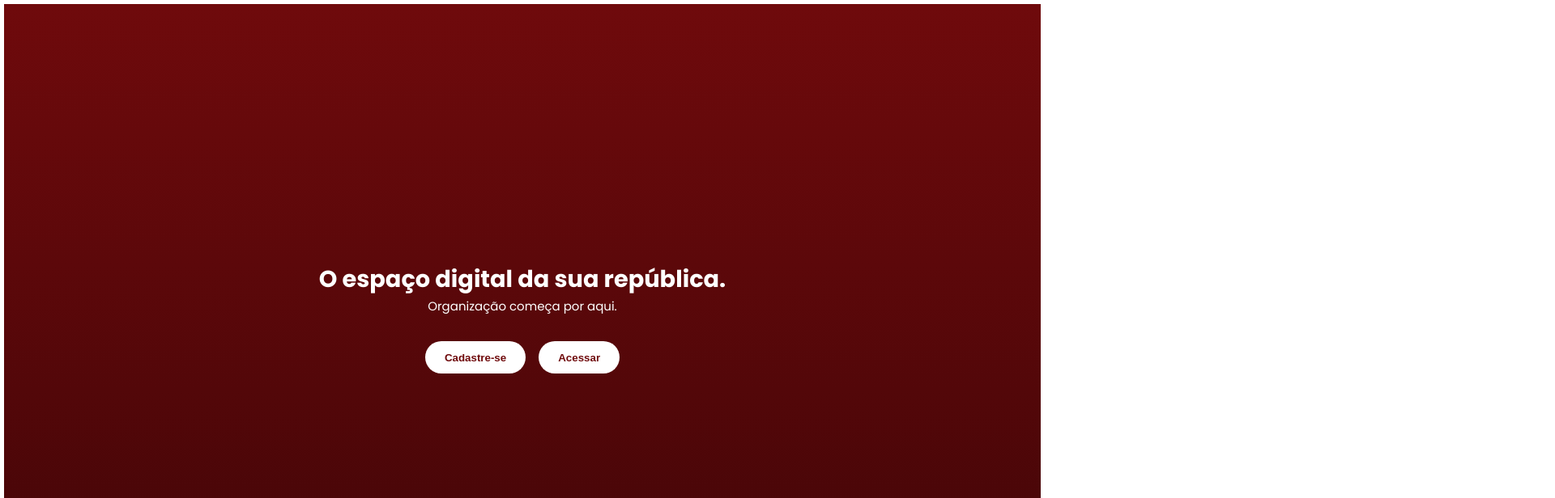
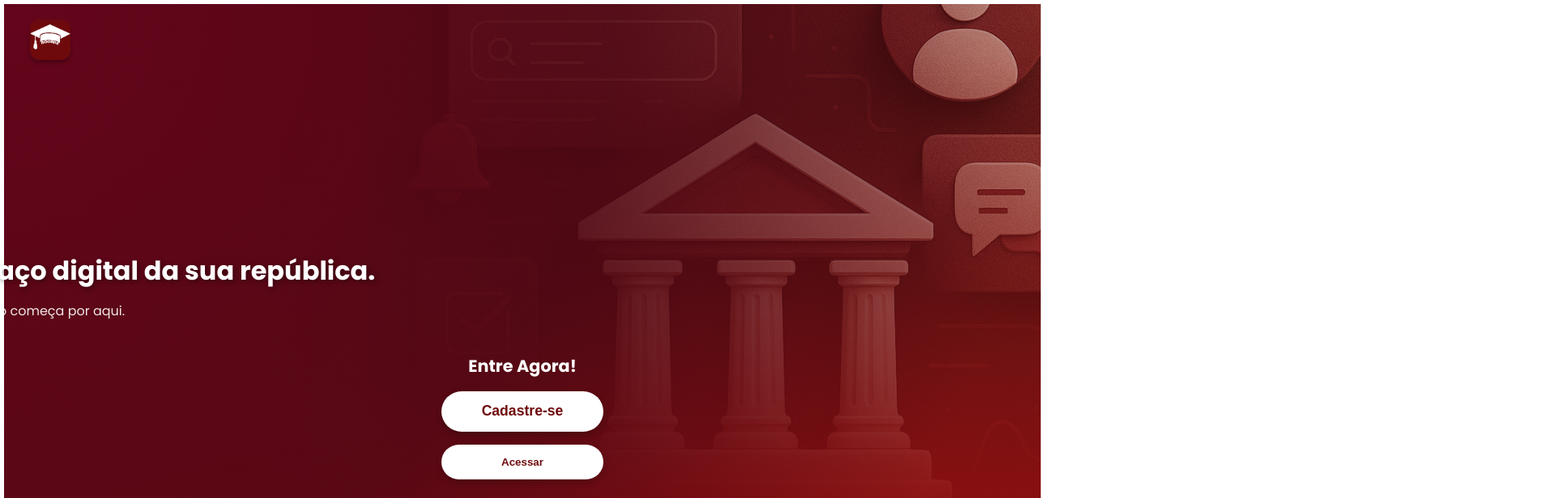
Before and after one commit to thaynabecker/roomie-frontend, a Vue app: page / in a window 1280 px wide. Shown: the top 616 px of the page at 81% size, 1920 px wide, since content can reach past the window. Built offline with nearby package versions, Linux system fonts and the light colour scheme.

Commit message:
FEAT: Create landing page and implement routing to admin and resident registration

```diff
--- a/src/assets/main.css
+++ b/src/assets/main.css
@@ -1,17 +1 @@
 @import './base.css';
-
-#app {
-  max-width: 100%;
-  min-height: 100vh;
-  margin: 0 auto;
-}
-#app {
-  display: grid;
-  grid-template-columns: 1fr 4fr;
-  grid-template-rows: 65px 5fr 25vh;
-  grid-template-areas:
-    'sidebar header'
-    'sidebar main'
-    'footer footer';
-  height: 100vh; /* para garantir que ocupe toda a tela */
-}
--- a/src/views/cadastro/PaginaInicialView.vue
+++ b/src/views/cadastro/PaginaInicialView.vue
@@ -1,6 +1,9 @@
 <script setup>
 import { ref } from 'vue'
+import { useRouter } from 'vue-router'
+import logo from '@/assets/img/ROOMIE-LOGO.png'
 
+const router = useRouter() // inicializa o router
 const mostrarOpcoes = ref(false)
 
 const toggleOpcoes = () => {
@@ -8,20 +11,42 @@ const toggleOpcoes = () => {
 }
 
 const selecionarOpcao = (opcao) => {
+  console.log("Selecionou:", opcao)
 
-  // aqui tu pode usar router.push() pra redirecionar
-  // ex: router.push('/cadastro-adm') ou router.push('/cadastro-morador')
+  // Redireciona para a rota correta
+  if (opcao === 'Administrador') {
+    router.push('/cadastroadministrador')
+  } else if (opcao === 'Morador') {
+    router.push('/cadastromorador')
+  }
 }
+
 </script>
 
 <template>
   <div class="pagina">
+    <!-- Header com logo e menu -->
+    <header class="topo">
+      <div class="logo">
+        <img :src="logo" alt="logo" />
+      </div>
+      <nav>
+        <ul>
+          <li><a href="#sobre">Sobre</a></li>
+          <li><a href="#contato">Contato</a></li>
+        </ul>
+      </nav>
+    </header>
+
+    <!-- Conteúdo central -->
     <div class="conteudo">
       <h1>O espaço digital da sua república.</h1>
       <p>Organização começa por aqui.</p>
 
+      <h2 class="chamada">Entre Agora!</h2>
+
       <div class="acoes">
-        <button class="botao" @click="toggleOpcoes">Cadastre-se</button>
+        <button class="botao destaque" @click="toggleOpcoes">Cadastre-se</button>
         <button class="botao">Acessar</button>
       </div>
 
@@ -37,65 +62,142 @@ const selecionarOpcao = (opcao) => {
 
 <style scoped>
 .pagina {
-  display: flex;
-  justify-content: center;
-  align-items: center;
   min-height: 100vh;
-  width: 100lvw;
-  background: linear-gradient(to bottom, #6f0a0c, #400507);
+  width: 100vw;
   color: white;
   font-family: Poppins, sans-serif;
-  box-sizing: border-box
+  box-sizing: border-box;
+  background-color: #6f0a0c;
+  position: relative;
+
+  background-image:
+    radial-gradient(circle at top left, rgba(99, 4, 28, 0.95) 0%, rgba(68, 5, 21, 0.7) 50%, transparent 85%),
+    linear-gradient(1deg, rgba(189, 0, 0, 0.3) 2.56%, rgba(104, 10, 11, 0.3) 56.41%),
+    radial-gradient(118.79% 88.64% at 100% 0%, rgba(111, 10, 12, 0) 0%, #841416 91.44%),
+    url('@/assets/img/background-image.png');
+
+  background-size: cover, cover, cover, 65% auto;
+  background-repeat: no-repeat;
+  background-position: top left, center, center, right bottom;
+
+  display: flex;
+  flex-direction: column;
 }
 
-.conteudo {
-  text-align: center;
-  max-width: 600px;
+/* Header */
+.topo {
+  display: flex;
+  justify-content: space-between;
+  align-items: center;
+  padding: 1.2rem 2rem;
 }
 
-h1 {
-  font-size: 1.8rem;
-  font-weight: bold;
+.logo img {
+  width: 50px;
+  height: 50px;
+  border-radius: 12px;
+  background: linear-gradient(0deg, #6F0A0C 80.26%, rgba(204, 22, 22, 0.00) 143.39%, #E2D4F7 143.39%);
+  box-shadow: 0px 4px 4px rgba(0, 0, 0, 0.25);
 }
 
-p {
-  margin-bottom: 2rem;
+nav ul {
+  display: flex;
+  gap: 2rem;
+  list-style: none;
+  margin: 0 -105rem;
+  padding: 0;
 }
 
+nav ul li a {
+  color: white;
+  font-weight: 500;
+  text-decoration: none;
+  transition: 0.3s;
+}
+
+nav ul li a:hover {
+  opacity: 0.8;
+}
+
+/* Conteúdo central */
+.conteudo {
+  margin: auto;
+  max-width: 700px;
+  text-align: center; /* Mantém os outros elementos centralizados */
+}
+
+.conteudo h1,
+.conteudo p {
+  text-align: left;
+  margin-left: -40rem;
+  margin-right: auto;
+}
+
+
+.conteudo h1 {
+  font-size: 2rem;
+  font-weight: bold;
+  margin-bottom: 0.8rem;
+  text-shadow: 2px 2px 6px rgba(0,0,0,0.4);
+}
+
+.conteudo p {
+  margin-bottom: 2.5rem;
+  font-size: 1rem;
+  opacity: 0.9;
+}
+
+.chamada {
+  font-size: 1.3rem;
+  margin-bottom: 1rem;
+  font-weight: 600;
+  text-align: center; /* mantém centralizado */
+}
+
+/* Botões alinhados ao centro */
 .acoes {
   display: flex;
+  flex-direction: column;
   gap: 1rem;
-  justify-content: center;
-  margin-bottom: 1.5rem;
+  align-items: center;
 }
 
 .botao {
   background: white;
   color: #6f0a0c;
   border: none;
-  padding: 0.8rem 1.5rem;
-  border-radius: 20px;
-  font-weight: 600;
+  padding: 0.9rem 2rem;
+  border-radius: 25px;
+  font-weight: 700;
   cursor: pointer;
   transition: 0.3s;
+  min-width: 200px;
+  box-shadow: 0px 4px 8px rgba(0,0,0,0.2);
+
 }
 
 .botao:hover {
   background: #d9d9d9;
 }
 
+.botao.destaque {
+  font-size: 1.1rem;
+}
+
+/* Caixa de opções */
 .caixa-opcoes {
   background: white;
   color: #6f0a0c;
-  border-radius: 12px;
+  border-radius: 15px;
   padding: 1.5rem;
   width: 280px;
-  margin: 0 auto;
-  box-shadow: 0px 4px 12px rgba(0,0,0,0.2);
+  margin: 2rem auto 0 auto;
+  box-shadow: 0px 4px 12px rgba(0,0,0,0.25);
 }
 
 .caixa-opcoes h3 {
   margin-bottom: 1rem;
+  font-weight: 600;
 }
 
 .opcao {
@@ -115,4 +217,5 @@ p {
 .opcao:hover {
   background: #8c1215;
 }
+
 </style>
```
Also changed, not shown: src/App.vue (line endings or trailing spaces).
